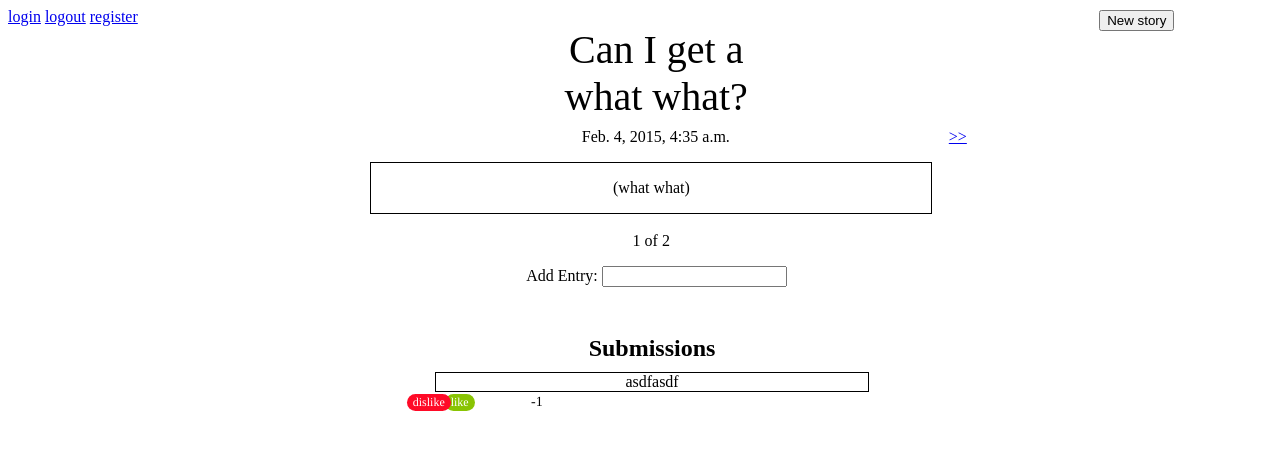
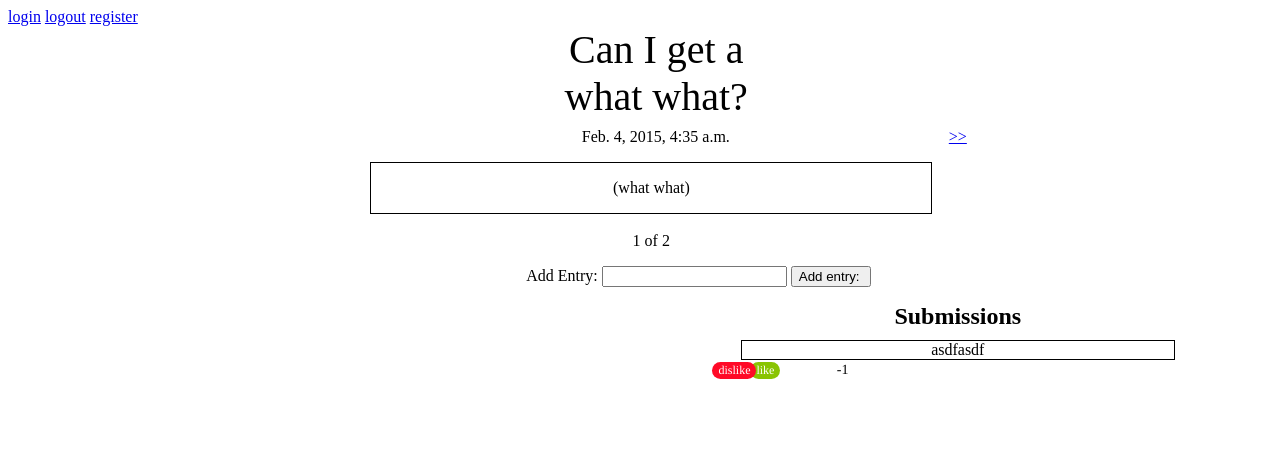
Before and after one commit to gregory-adler/collaborative_writing_blog, a Django app: page /1 in a window 1280 px wide; the page is wider, and only the part inside the window is pictured. Shown: the top 450 px of that part. Run offline with Django 3.2, Linux system fonts and the light colour scheme; data comes from the database, SQL or seed files in the repository.

Commit message:
Added submission button back

```diff
--- a/cwblog/blogapp/templates/blogapp/main.html
+++ b/cwblog/blogapp/templates/blogapp/main.html
@@ -40,6 +40,7 @@
                 {% csrf_token %}
                 <p> Add Entry: <input type= "text" name="submission">
                 <input type="hidden" name="story_id" value="{{ story.pk }}">
+                <input type="submit" name="submission_button" value="Add entry: "
             </div>
 
             <div class= "submissions">
```
